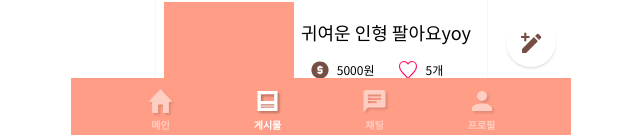
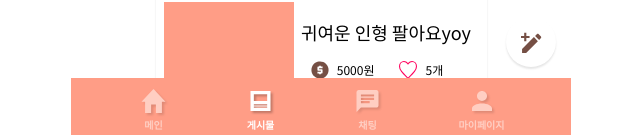
Before and after one commit to TEAM-Tn1/NUGUNA_Client, a React (Create React App) app: page /post in a window 1280 px wide. Shown: the part 662-797 px from the top of the page, without its empty margins (319-959 px from the left). Built offline with nearby package versions, Linux system fonts and the light colour scheme.

Commit message:
[MODIFY] 푸터 네비게이션 바 목록 이름 수정 (프로필 -> 마이페이지)

```diff
--- a/src/constance/footer/index.ts
+++ b/src/constance/footer/index.ts
@@ -3,5 +3,5 @@ export const FOOTER_TEXT = [
   { id: 'main', text: '메인', img: footerMain, url: '/main' },
   { id: 'post', text: '게시물', img: footerPost, url: '/post' },
   { id: 'chatting', text: '채팅', img: footerChatting, url: '/chatting' },
-  { id: 'profile', text: '프로필', img: footerProfile, url: '/profile' },
+  { id: 'profile', text: '마이페이지', img: footerProfile, url: '/profile' },
 ];
```
